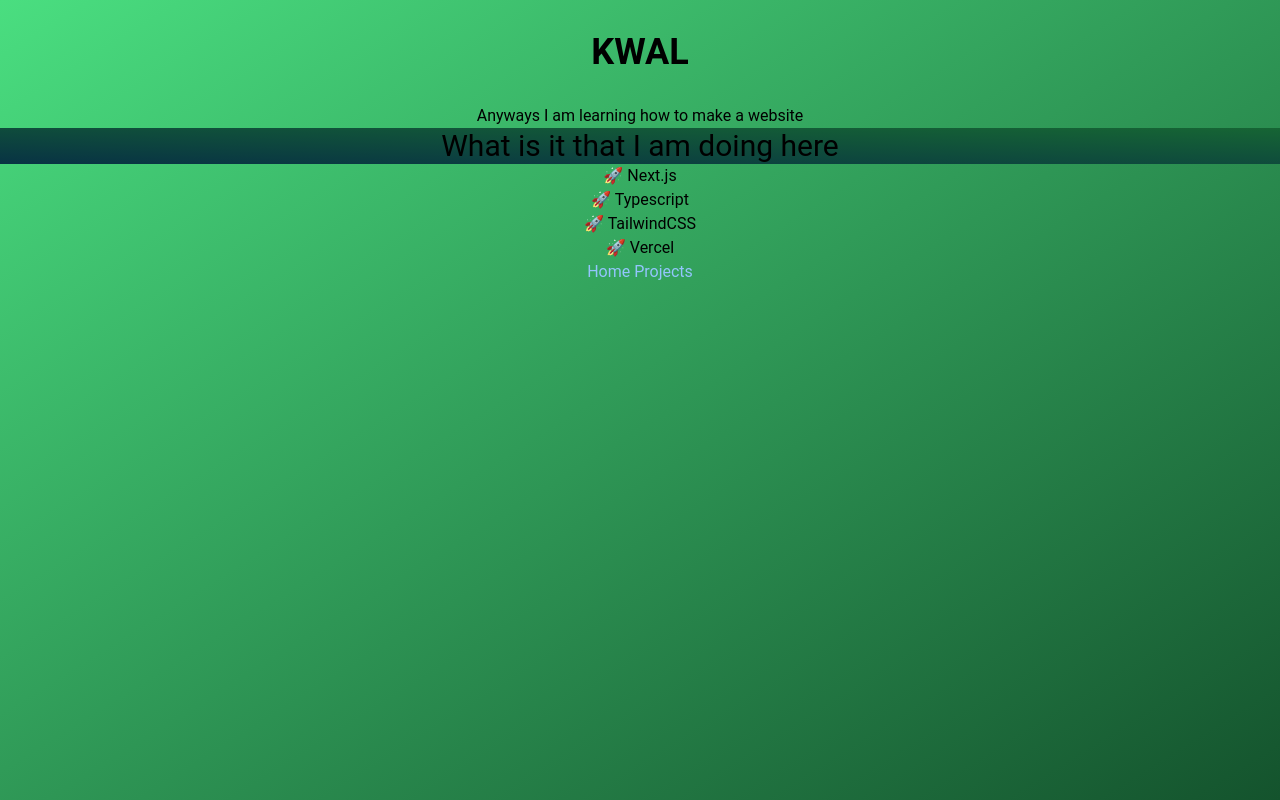
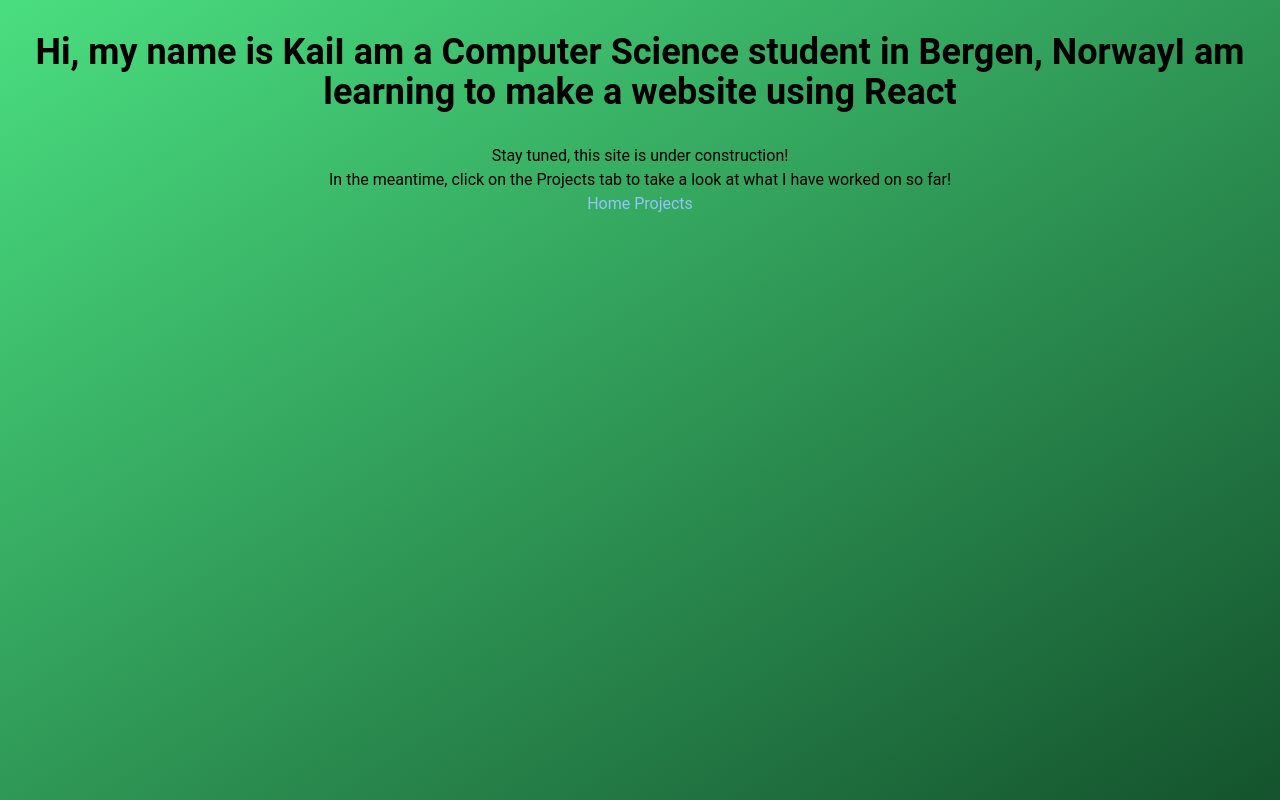
Before and after one commit to echo-webkom/how-to-sideprosjekt-workshop, a Next.js app: page / in a window 1280 px wide. Built offline with nearby package versions, Linux system fonts and the light colour scheme.

Commit message:
Website update

```diff
--- a/src/app/page.tsx
+++ b/src/app/page.tsx
@@ -5,19 +5,16 @@ export default function Home() {
     <div className="text-center h-screen bg-gradient-to-tl from-green-900 to-green-400 text-black">
       <div className="column-container">
         <h1 className="text-center text-4xl font-bold text-white py-8">
-          <span className="text-black">KWAL</span>
+          <span className="text-black">Hi, my name is Kai</span>
+          <span className="text-black">I am a Computer Science student in Bergen, Norway</span>
+          <span className="text-black">I am learning to make a website using React</span>
         </h1>
 
         <div className="text-column">
 
-          <h2>Anyways I am learning how to make a website</h2>
-          <h3 className="text-3xl bg-gradient-to-tr from-cyan-950 to-green-800">What is it that I am doing here</h3>
-          <ul>
-            <li>🚀 Next.js</li>
-            <li>🚀 Typescript</li>
-            <li>🚀 TailwindCSS</li>
-            <li>🚀 Vercel</li>
-          </ul>
+          <h2>Stay tuned, this site is under construction!</h2>
+
+          In the meantime, click on the Projects tab to take a look at what I have worked on so far!
         </div>
 
 
```
